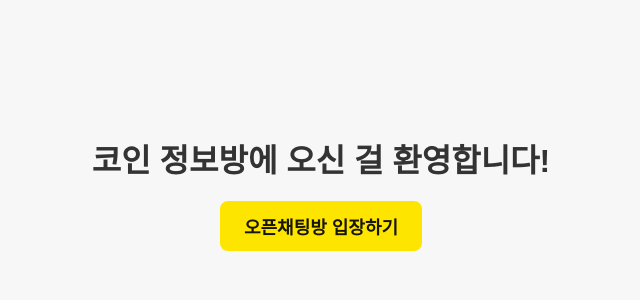
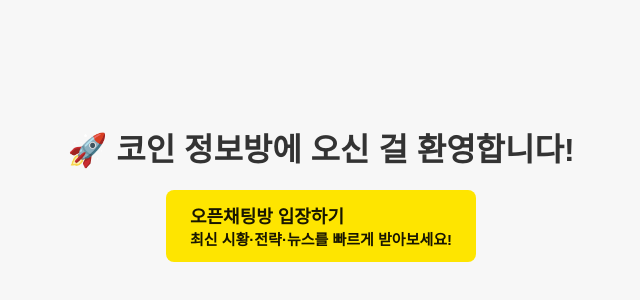
Before and after one commit to kkmjjso120/kkmjjso120.github.io, a plain HTML site: page index.html in a window 1280 px wide. Shown: the part 218-518 px from the top of the page, without its empty margins (319-959 px from the left). Drawn offline with Linux system fonts and the light colour scheme.

Commit message:
Update index.html

```diff
--- a/index.html
+++ b/index.html
@@ -36,9 +36,10 @@
   </style>
 </head>
 <body>
-  <h1>코인 정보방에 오신 걸 환영합니다!</h1>
-  <a class="btn" href="https://open.kakao.com/o/여기에채팅방코드" target="_blank" rel="noopener">
-    오픈채팅방 입장하기
-  </a>
+<h1>🚀 코인 정보방에 오신 걸 환영합니다!</h1>
+<a class="btn" href="https://open.kakao.com/o/여기에채팅방코드" target="_blank" rel="noopener">
+  오픈채팅방 입장하기<br>
+  <small>최신 시황·전략·뉴스를 빠르게 받아보세요!</small>
+</a>
 </body>
 </html>
```
